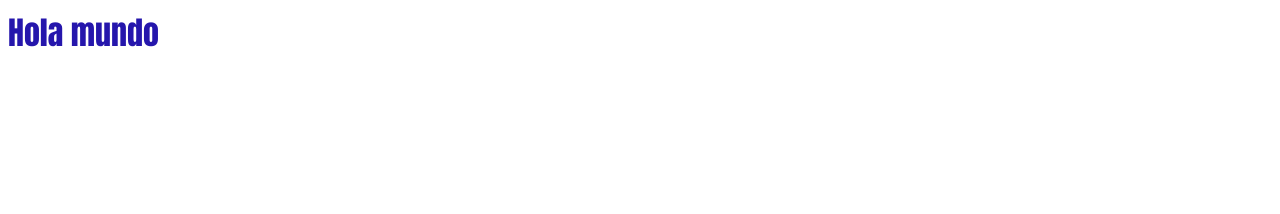
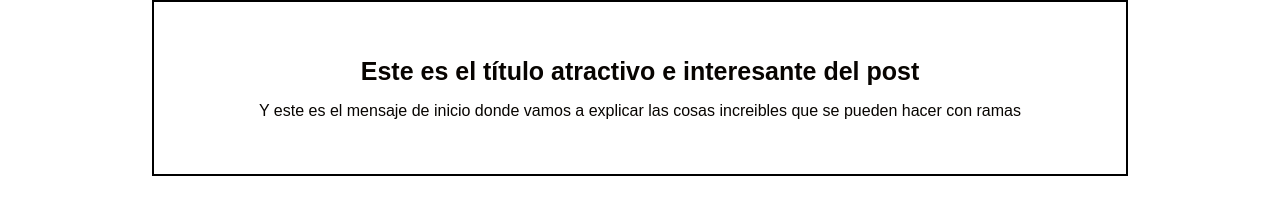
Before and after one commit to Letidoss/Blog-Fit, a plain HTML site: page index.html in a window 1280 px wide. Drawn offline with Linux system fonts and the light colour scheme.

Commit message:
html completo

```diff
--- a/estilo.css
+++ b/estilo.css
@@ -1,6 +1,26 @@
-h1
+body
 {
- font-family: Impact, Haettenschweiler, 'Arial Narrow Bold', sans-serif ;
- size: 25px;
- color: rgb(37, 22, 172);
+
+color:rgb(7, 4, 1);
+text-align: center;
+font-family: Arial, Helvetica, sans-serif;
+font-size: 16px;
+margin: 0;
+padding: 0;
+
 }
+#container
+{
+
+width: 70%;
+padding: 1cm;
+text-align: center;
+border: 2px solid black;
+margin: 0 auto;
+
+}
+
+#container h1
+{
+ font-size: 25px;
+}
--- a/index.html
+++ b/index.html
@@ -1,3 +1,18 @@
-
-<link rel="stylesheet" href="estilo.css">
-<h1>Hola mundo</h1>
+<!DOCTYPE html>
+<html lang="en">
+<head>
+    <meta charset="UTF-8">
+    <meta http-equiv="X-UA-Compatible" content="IE=edge">
+    <meta name="viewport" content="width=device-width, initial-scale=1.0">
+    <link rel="stylesheet" href="estilo.css">
+    <title>Document</title>
+</head>
+<body>
+    <div id="container">
+        <div>
+            <h1>Este es el título atractivo e interesante del post </h1>
+            <p> Y este es el mensaje de inicio donde vamos a explicar las cosas increibles que se pueden hacer con ramas</p>
+        </div>
+    </div>
+</body>
+</html>
```
